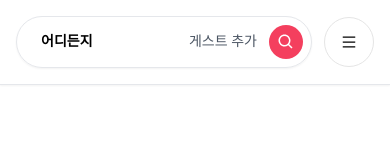
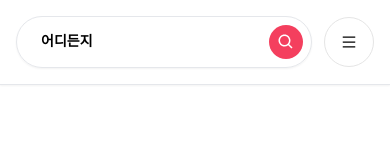
Before and after one commit to younghwan12/next-ts-airbnb, a Next.js app: page / in a window 390 px wide. Shown: the top 160 px of the page. Built offline with nearby package versions, Linux system fonts and the light colour scheme.

Commit message:
오타수정

```diff
--- a/app/components/navbar/Search.tsx
+++ b/app/components/navbar/Search.tsx
@@ -11,7 +11,7 @@ const Search = () => {
                     언제든 일주일
                 </div>
                 <div className="text-sm pl-6 pr-2 text-gray-600 flex flex-row items-center gap-3">
-                    <div className="hideen sm:block">게스트 추가</div>
+                    <div className="hidden sm:block">게스트 추가</div>
                     <div className="p-2 bg-rose-500 rounded-full text-white">
                         <BiSearch size={18} />
                     </div>
```
